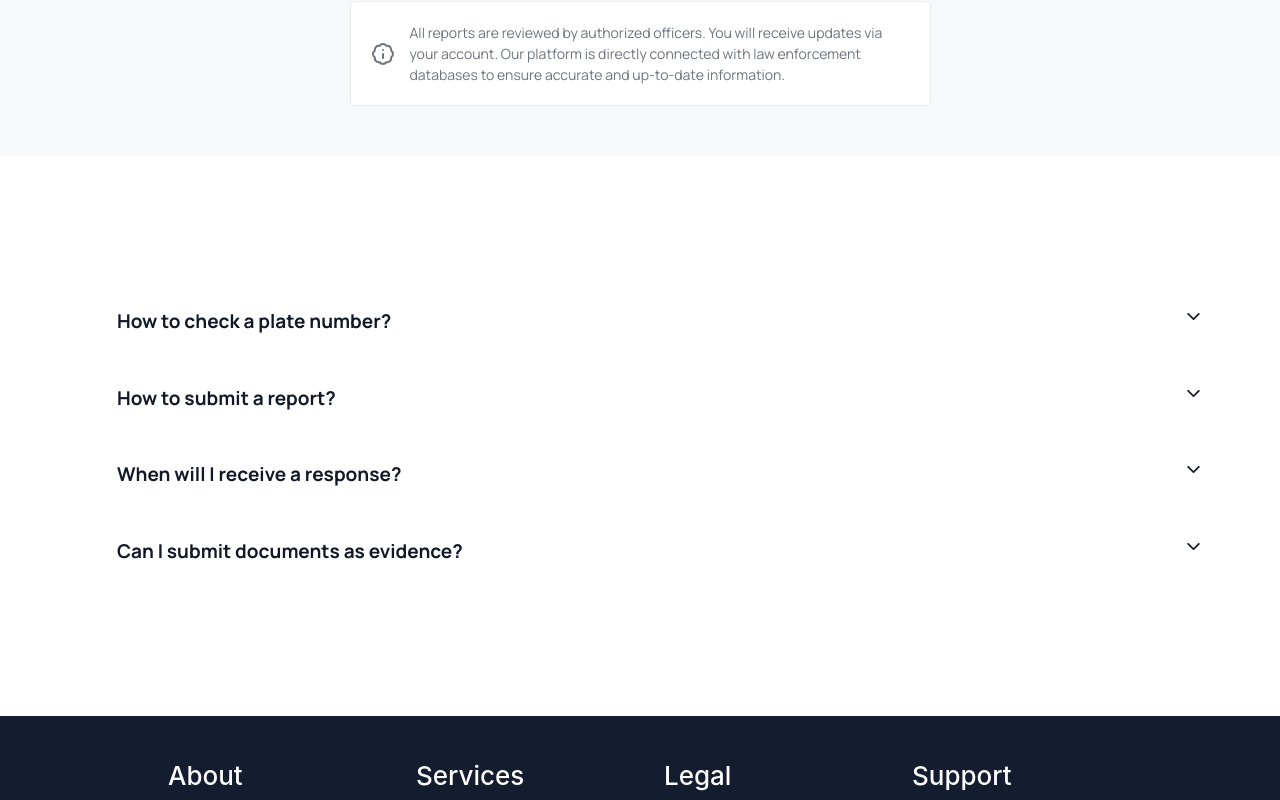
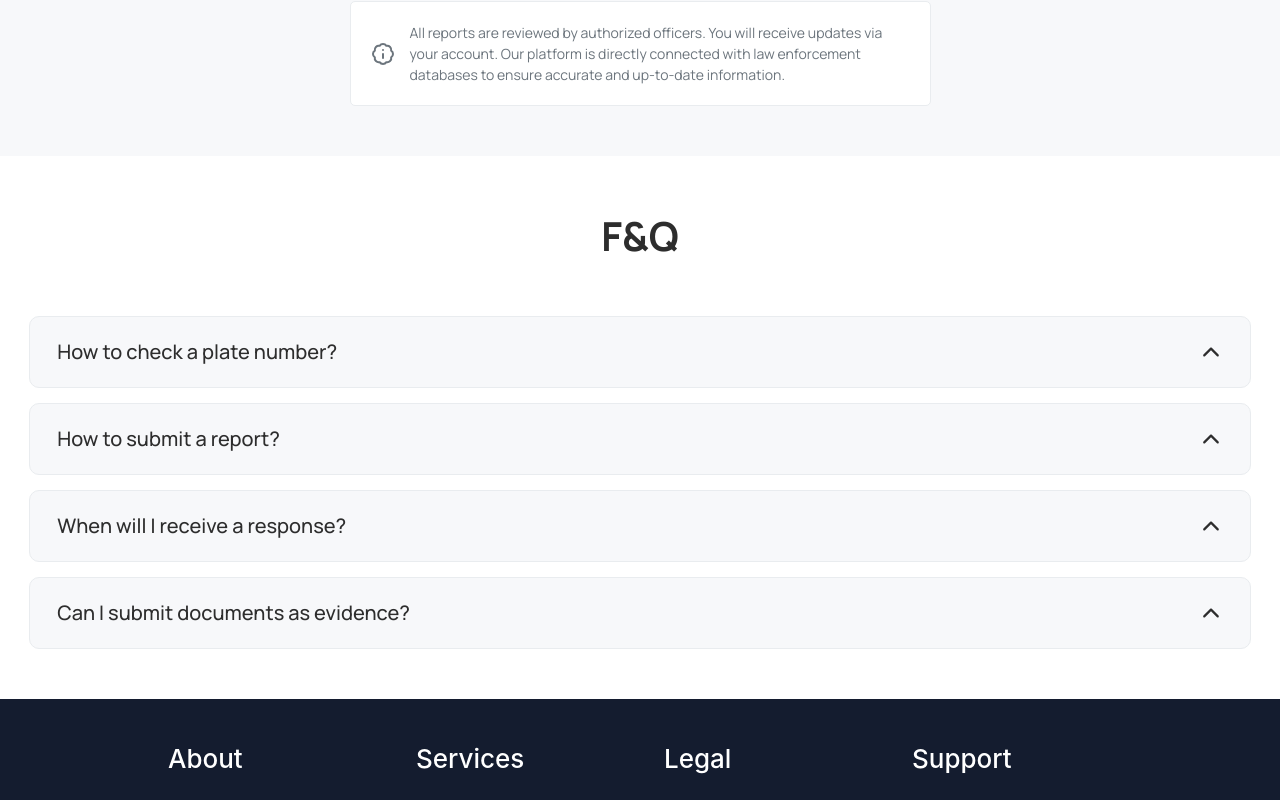
Before and after one commit to kareemtarekK/Graduationn, a React (Vite) app: page / in a window 1280 px wide. Shown: the part 566-1366 px from the top of the page. Built offline with nearby package versions, Linux system fonts and the light colour scheme.

Commit message:
Add React-Router-Dom & Edit F&Q Section

```diff
--- a/package.json
+++ b/package.json
@@ -12,6 +12,7 @@
   "dependencies": {
     "@tailwindcss/vite": "^4.1.4",
     "axios": "^1.8.4",
+    "framer-motion": "^12.7.4",
     "react": "^19.0.0",
     "react-dom": "^19.0.0",
     "react-hot-toast": "^2.5.2",
--- a/src/App.jsx
+++ b/src/App.jsx
@@ -1,19 +1,27 @@
- import Login from "./Authentication/Login";
-import Signup from "./Authentication/Signup";
-import Home from "./Pages/Home/Home";
+import { createBrowserRouter, RouterProvider } from "react-router-dom";
+import Home from './Pages/Home/Home';
+import Signup from './Authentication/Signup';
+import Login from './Authentication/Login';
+import Layout from './Layouts/Layout';
 
+const routes = createBrowserRouter([
+
+   {path: '/', element: <Layout />, children: [
+
+      {path: '/', element: <Home />},
+      {path: '/checkPlate', element: <Home />},
+
+   ]},
+
+   {path: '/register', element: <Signup />},
+   {path: '/login', element: <Login />},
+
+]);
 
 const App = () =>{
 
 return(
-   <>
-
-   <Home/>
-    <Signup/>
-    <Login/>
-
-   </>
+   <RouterProvider router={routes} />
 )
 };
-
 export default App;
--- /dev/null
+++ b/src/Components/F&Q-Card/FqCard.jsx
@@ -0,0 +1,57 @@
+import React, { useState } from 'react';
+import { IoIosArrowUp } from 'react-icons/io';
+import cardCSS from '../../Pages/Home/home.module.css';
+import { PropTypes } from 'prop-types';
+import { AnimatePresence, motion } from 'framer-motion';
+
+
+export default function FqCard({data}) {
+
+    const [displayAnswer, setDisplayAnswer] = useState(false);
+
+    const handleArrowClick = () => {
+        setDisplayAnswer(prev => !prev);
+    }
+
+    const listAnimation = {
+
+        hidden: {opacity:0, height: 0},
+        visible: {opacity: 1, height: 'fit-content' , transition: {duration: 0.15}},
+        exit: {opacity: 0, height: 0, transition: {duration: 0.15}},
+
+    }
+
+    return <React.Fragment>
+
+        <div key={data.id} onClick={handleArrowClick} className={cardCSS.item}>
+
+            <div className={cardCSS.title2}>
+                <h2>{data.question}</h2>
+                <span className={displayAnswer ? cardCSS.arrow_side_active : ''}>
+                    <IoIosArrowUp />
+                </span>
+            </div>
+
+            <AnimatePresence>
+                {displayAnswer && (
+                    <motion.div variants={listAnimation} className={cardCSS.content} initial='hidden' animate='visible' exit={'exit'}>
+                        {data.answer}
+                    </motion.div>
+                )}
+            </AnimatePresence>
+
+        </div>
+
+    </React.Fragment>
+
+}
+
+FqCard.propTypes = {
+
+    data: PropTypes.shape({
+        id: PropTypes.number.isRequired,
+        question: PropTypes.string.isRequired,
+        answer: PropTypes.string.isRequired,
+    })
+
+}
--- a/src/Components/Header/Header.jsx
+++ b/src/Components/Header/Header.jsx
@@ -2,6 +2,7 @@ import { IoClose, IoMenuOutline } from "react-icons/io5";
 import headerCss from "./header.module.css";
 import { useEffect, useState } from "react";
 import logoImg from '../../assets/Images/logo.png';
+import { Link, NavLink } from "react-router-dom";
 
 
 export default function Header() {
@@ -24,6 +25,8 @@ export default function Header() {
 
     }
 
+    handleOnScroll()
+
     window.addEventListener('scroll' , handleOnScroll);
 
     return () => {
@@ -38,9 +41,9 @@ export default function Header() {
 
       <nav className={`${headerCss.navbar} ${isScroll ? headerCss.navbar_scroll : ''}`}>
 
-        <a href="#" className={headerCss.logo}>
+        <Link to={'/'} className={headerCss.logo}>
           <img src={logoImg} alt={'logoImg'} />
-        </a>
+        </Link>
 
         <ul
           id={headerCss.links}
@@ -53,31 +56,31 @@ export default function Header() {
         >
 
           <li>
-            <a className={headerCss.active_li} href="#">Home</a>
+            <NavLink to={'/'}>Home</NavLink>
           </li>
 
           <li>
-            <a href="#">Check Plate</a>
+            <NavLink to={'/checkPlate'}>Check Plate</NavLink>
           </li>
 
           <li>
-            <a href="#">Report Theft</a>
+            <NavLink to={'/jjj'}>Report Theft</NavLink>
           </li>
 
           <li>
-            <a href="#">Track Report</a>
+            <NavLink to={'/uv'}>Track Report</NavLink>
           </li>
 
           <li>
-            <a href="#">Appeaks</a>
+            <NavLink to={'/yyh'}>Appeaks</NavLink>
           </li>
 
         </ul>
 
         <div className={`${headerCss.account} ${isScroll ? headerCss.account_scroll : ''} ${isOpen ? headerCss.active_auth : ''}`}>
 
-          <a href="#" className={headerCss.login}>Login</a>
-          <a href="#" className={headerCss.register}>Register</a>
+          <Link to={'/login'} className={headerCss.login}>Login</Link>
+          <Link to={'/register'} className={headerCss.register}>Register</Link>
 
         </div>
 
--- a/src/Components/Header/header.module.css
+++ b/src/Components/Header/header.module.css
@@ -59,10 +59,10 @@
     }
 }
 
-.active_li{
+/* .active_li{
     color: var(--blue-color) !important;
     background-color: var(--gray-color-3);
-}
+} */
 
 
 .account{
--- /dev/null
+++ b/src/Layouts/Layout.jsx
@@ -0,0 +1,18 @@
+import React from 'react'
+import Header from '../Components/Header/Header'
+import Footer from '../Components/Footer/Footer'
+import { Outlet } from 'react-router-dom'
+
+export default function Layout() {
+
+    return <React.Fragment>
+
+        <Header />
+
+        <Outlet />
+
+        <Footer />
+
+    </React.Fragment>
+
+}
--- a/src/Pages/Home/Accord.jsx
+++ b/src/Pages/Home/Accord.jsx
@@ -1,60 +1,52 @@
 import hero from "./home.module.css";
-import { IoIosArrowUp } from "react-icons/io";
-import { IoIosArrowDown } from
-"react-icons/io";
-import {useState} from 'react';
+import FqCard from "../../components/F&Q-Card/FqCard";
 
 
 export default function Accord() {
-    const [selected,setSelected]=useState(null)
 
-    const toggle = (i) => {
-        if (selected === i) {
-          return setSelected(null);
-        }
-        setSelected(i);
-      };
-
-  return (
-    <>
-<div className={hero.wrapper}>
-      <div className={hero.accordion}>
-        {data.map((item, i) => (
-          <div key={i} className={hero.item}>
-            <div className={hero.title2} onClick={() => toggle(i)}>
-              <h2>{item.question}</h2>
-              <span>{selected === i ? <IoIosArrowUp /> : <IoIosArrowDown />}</span>
-            </div>
-            {selected === i && (
-              <div className={hero.content}>{item.answer}</div>
-            )}
-          </div>
-        ))}
-      </div>
-    </div>
-    </>
-
-  );
-}
-const data = [
+  const data = [
     {
+      id: 1,
       question: 'How to check a plate number?',
       answer:
         `Lorem Ipsum is simply dummy text of the printing and typesetting industry. Lorem Ipsum has been the industry's standard dummy text ever since the 1500s, when an unknown printer took a galley of type and scrambled it to make a type specimen book. It has survived not only five centuries, but also the leap into electronic typesetting, remaining essentially unchanged. It was popularised in the 1960s with the release of Letraset sheets containing Lorem Ipsum passages, and more recently with desktop publishing software like Aldus PageMaker including versions of Lorem Ipsum. `
     },
     {
+      id: 2,
       question: 'How to submit a report?',
       answer:
         `It is a long established fact that a reader will be distracted by the readable content of a page when looking at its layout. The point of `
     },
     {
+      id: 3,
       question: 'When will I receive a response?',
       answer:
         `It is a long established fact that a reader will be distracted by the readable content of a page when looking at its layout. The point of `
     },
     {
+      id: 4,
       question: 'Can I submit documents as  evidence?',
       answer:
         `It is a long established fact that a reader will be distracted by the readable content of a page when looking at its layout. The point of `
     },
   ];
+
+  return (
+    <section className={hero.acc_cont}>
+
+      <h3 className={hero.sec_title}>F&Q</h3>
+
+      <div className={hero.wrapper}>
+
+        {data.map((item) => (
+
+          <FqCard key={item.id} data={item} />
+
+        ))}
+
+      </div>
+
+    </section>
+
+  );
+}
--- a/src/Pages/Home/Home.jsx
+++ b/src/Pages/Home/Home.jsx
@@ -1,19 +1,12 @@
-import Login from '../../Authentication/Login';
-import Signup from '../../Authentication/Signup';
-import Footer from '../../Components/Footer/Footer';
-import Header from '../../Components/Header/Header';
 import Accord from './Accord';
 import Hero from './Hero';
 
 const Home = () => {
   return (
     <>
-    <Header/>
+
     <Hero/>
     <Accord/>
-    <Footer/>
-    <Signup/>
-    <Login/>
 
     </>
   )
--- a/src/Pages/Home/home.module.css
+++ b/src/Pages/Home/home.module.css
@@ -142,6 +142,68 @@
   max-width: 500px;
 }
 
+/* FAQ styles */
+
+.acc_cont{
+  width: 100%;
+  padding: 50px 2.25%;
+  display: flex;
+  flex-direction: column;
+  gap: 50px;
+}
+
+.sec_title{
+  width: 100%;
+  font-size: 2.5rem;
+  font-weight: 700;
+  color: var(--black-color);
+  text-align: center;
+}
+
+.wrapper{
+  display: flex;
+  flex-direction: column;
+  align-items: center;
+  gap: 15px;
+}
+
+.item{
+  width: 100%;
+  padding: 20px 2.25%;
+  display: flex;
+  flex-direction: column;
+  gap: 15px;
+  border-radius: 10px;
+  background-color: var(--salt-color);
+  border: 1px solid var(--gray-color-3);
+  cursor: pointer;
+}
+
+.title2{
+  width: 100%;
+  display: flex;
+  align-items: center;
+  justify-content: space-between;
+  gap: 15px;
+  font-size: 1.25rem;
+  font-weight: 500;
+  color: var(--black-color);
+}
+
+.title2 span{
+  font-size: 1.5rem;
+  transition: 0.3s;
+}
+
+.arrow_side_active{
+  transform: rotate(180deg);
+}
+
+.content{
+  color: var(--gray-color-2);
+  font-size: 1rem;
+}
+
 /* Media queries for responsive design */
 
 @media (max-width: 1245px) {
@@ -155,19 +217,19 @@
 }
 
 @media (max-width: 620px) {
-  .title{
+  .title {
     font-size: 2.5rem;
   }
 
-  .description{
+  .description {
     font-size: 0.75rem;
   }
 
-  .buttonContainer{
+  .buttonContainer {
     flex-direction: column;
   }
 
-  .buttonContainer button{
+  .buttonContainer button {
     width: 100%;
   }
 
@@ -175,37 +237,3 @@
     grid-template-columns: 1fr;
   }
 }
-
-/* FAQ styles */
-.wrapper{
-  display: flex;
-  height: 70vh;
-  align-items: center;
-  justify-content: center;
-  text-align: center;
-}
-.accordion{
- max-width: 70rem;
-
-}
-.item{
-padding: 10px 20px;
-}
-  .title2{
-    display: flex;
-    justify-content: space-between;
-    font-size: 19px;
-    font-weight: 700;
-    width: 70rem;
-
-    color: #111827;
-    background-color: var(--color-white);
-    padding: 14px 17px;
-    border-radius: 13px;
-}
-.content{
-  color: var(--gray-color-2);
-  font-size: 1rem;
-  letter-spacing: .5px;
-  line-height: 1.5rem;
-}
--- a/src/index.css
+++ b/src/index.css
@@ -56,3 +56,8 @@ body{
     overflow-x: hidden;
     background-color: var(--white-color);
 }
+
+.active{
+    color: var(--blue-color) !important;
+    background-color: var(--gray-color-3);
+}
--- a/src/main.jsx
+++ b/src/main.jsx
@@ -2,31 +2,9 @@ import { createRoot } from 'react-dom/client'
 import './index.css'
 import App from './App.jsx'
 import React from 'react';
-import { createBrowserRouter,
-  RouterProvider,} from 'react-router-dom';
-  import Login from './Authentication/Login';
-
-  import Signup from './Authentication/Signup';
-
-
-
-const router = createBrowserRouter([
-  {
-    path: "/",
-    element: <Login/>,
-    errorElement:<h1>SORRY.....</h1>
-  },
-
-  {
-    path: "/",
-    element: <Signup/>,
-    errorElement:<h1>SORRY.....</h1>
-  },
-]);
 
 createRoot(document.getElementById('root')).render(
   <React.StrictMode>
     <App/>
-    <RouterProvider router ={router}/>
   </React.StrictMode>
 );
```
Also changed, not shown: 1 other file (tests, documents, lock files or other folders).
